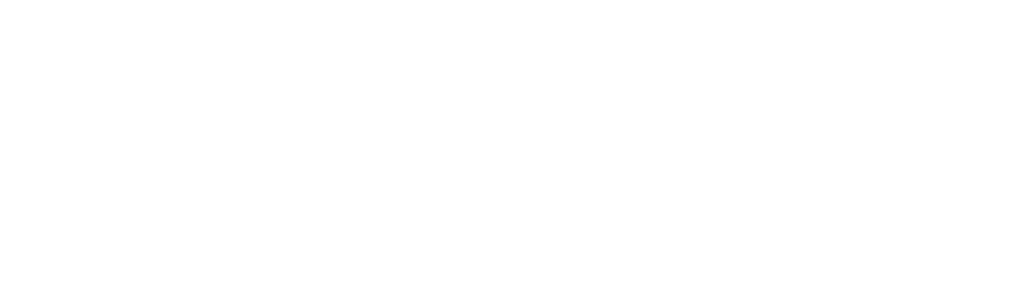
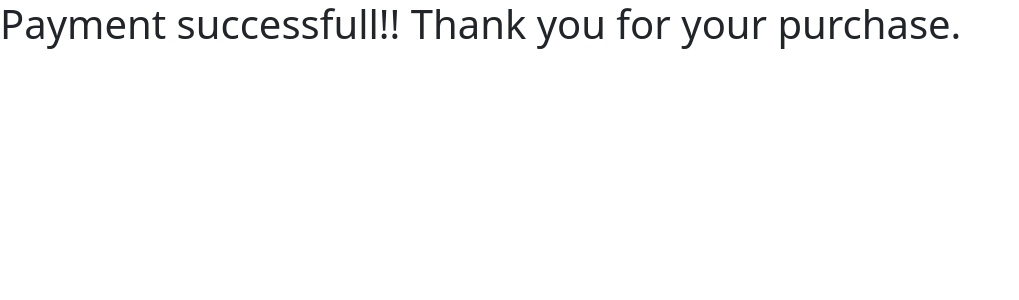
Before and after one commit to Swapnildixit45/Frontend-update, a React (Create React App) app: page /success in a window 1280 px wide. Before the commit this address had no page. Shown: the top 300 px of the page, without its empty margins (0-1019 px from the left). Built offline with nearby package versions, Linux system fonts and the light colour scheme.

Commit message:
Stripe pages added

```diff
--- a/package.json
+++ b/package.json
@@ -7,7 +7,6 @@
     "@emotion/styled": "^11.11.0",
     "@mui/icons-material": "^5.11.16",
     "@mui/material": "^5.12.3",
-    "@stripe/react-stripe-js": "^2.1.0",
     "@testing-library/jest-dom": "^5.16.5",
     "@testing-library/react": "^13.4.0",
     "@testing-library/user-event": "^13.5.0",
@@ -19,8 +18,6 @@
     "react": "^18.2.0",
     "react-bootstrap": "^2.7.4",
     "react-dom": "^18.2.0",
-    "react-hot-toast": "^2.4.1",
-    "react-icons": "^4.8.0",
     "react-native-video": "^5.2.1",
     "react-router-dom": "^6.11.1",
     "react-scripts": "5.0.1",
--- a/src/App.js
+++ b/src/App.js
@@ -10,6 +10,8 @@ import Jewellery from "./Products/Jewellery";
 import Cosmetics from "./Products/Cosmetics";
 import Profile from "./Profile";
 import { CartProvider } from "./Cart/CartContext";
+import Cancel from "./StripePages/Cancel"
+import Success from "./StripePages/Success"
 
 function App() {
   return (
@@ -26,6 +28,8 @@ function App() {
           <Route path="/jewellery" element={<Jewellery />} />
           <Route path="/cosmetics" element={<Cosmetics />} />
           <Route path="/profile" element={<Profile />} />
+          <Route path="/canceled" element={<Cancel />} />
+          <Route path="/success" element={<Success />} />
         </Routes>
       </div>
     </CartProvider>
--- /dev/null
+++ b/src/StripePages/Cancel.js
@@ -0,0 +1,6 @@
+function Cancel() {
+  return (
+    <h1>Sorry to see you cancel your Stripe payment.</h1>
+  )
+}
+export default Cancel
--- /dev/null
+++ b/src/StripePages/Success.js
@@ -0,0 +1,7 @@
+function Success() {
+  return (
+    <h1>Payment successfull!! Thank you for your purchase.</h1>
+  )
+}
+
+export default Success
```
Also changed, not shown: 1 other file (tests, documents, lock files or other folders).
